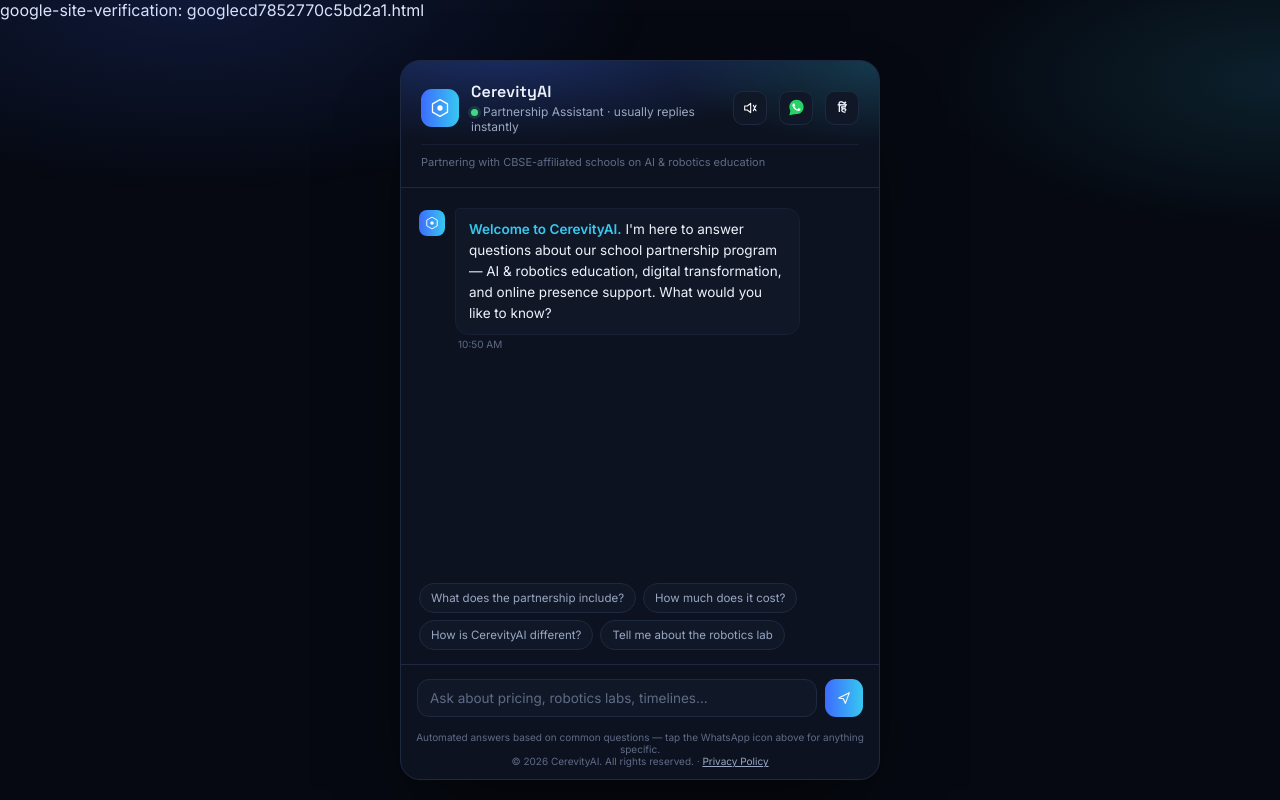
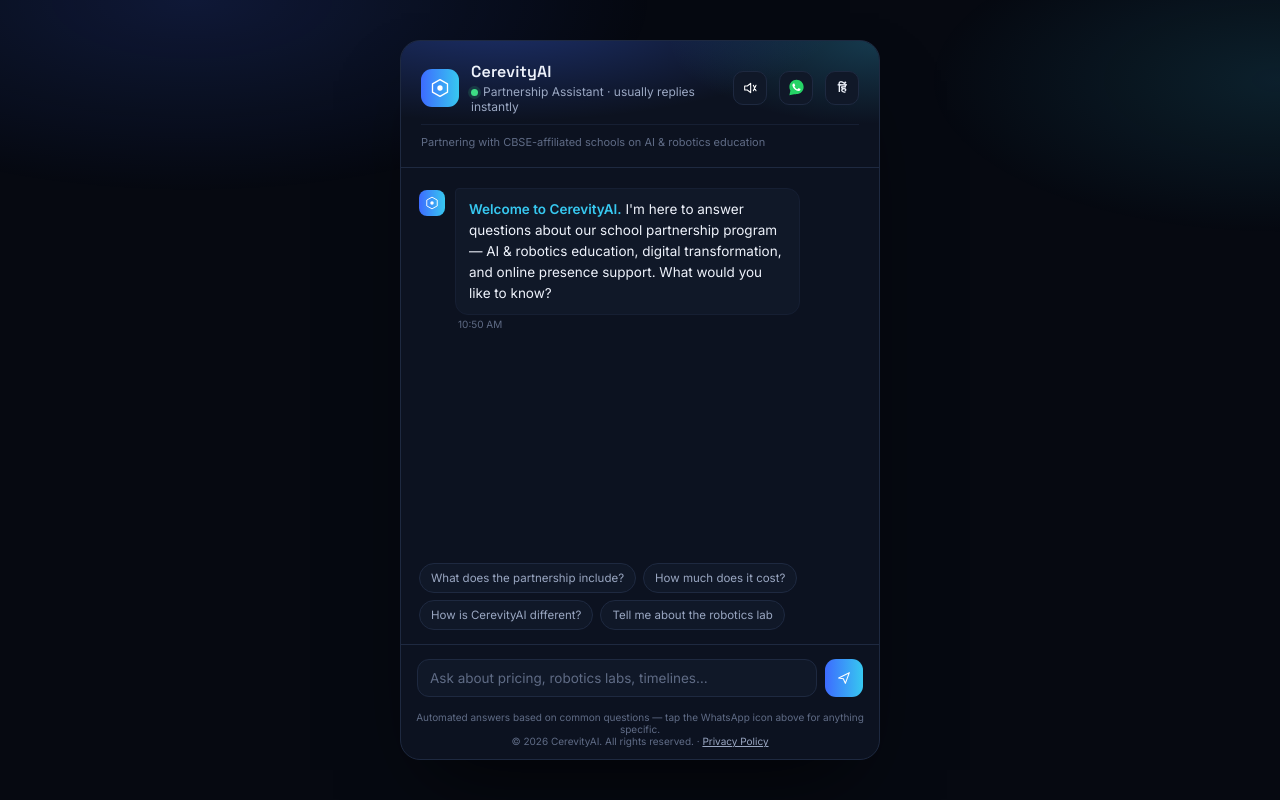
Before and after one commit to webcraft66/cerevity-ai-, a website: page index.html in a window 1280 px wide. Drawn offline with Linux system fonts and the light colour scheme.

Commit message:
Update index.html

```diff
--- a/index.html
+++ b/index.html
@@ -8,7 +8,7 @@
 <meta name="keywords" content="AI education Patna, robotics education Bihar, school AI partnership, CBSE robotics program, STEM education Patna, CerevityAI, school digital transformation">
 <meta name="robots" content="index, follow">
 <meta name="author" content="CerevityAI">
-google-site-verification: googlecd7852770c5bd2a1.html
+
 <!-- Replace with your real domain once deployed, for correct canonical/OG links -->
 <link rel="canonical" href="https://cerevityai.vercel.app/">
 
```
